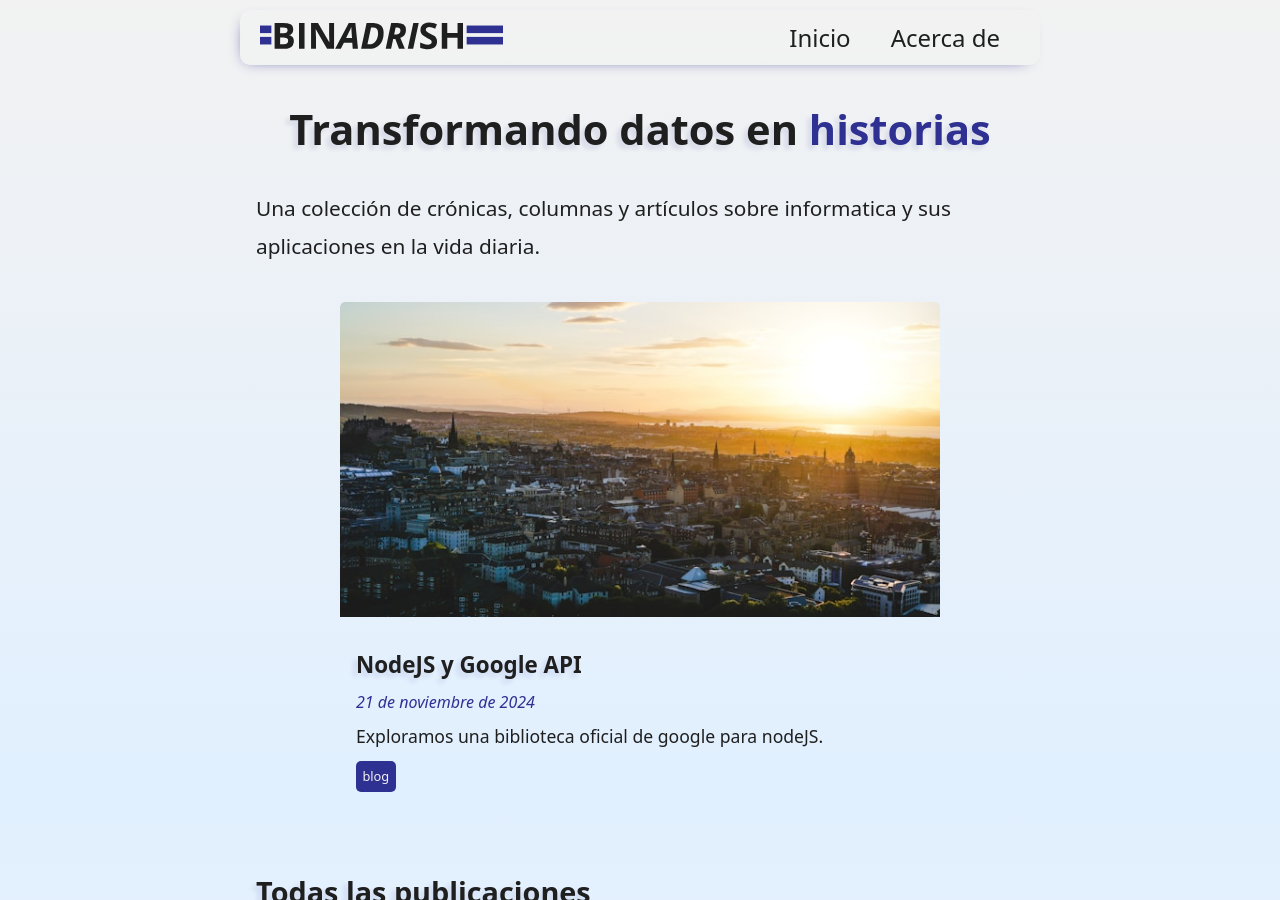
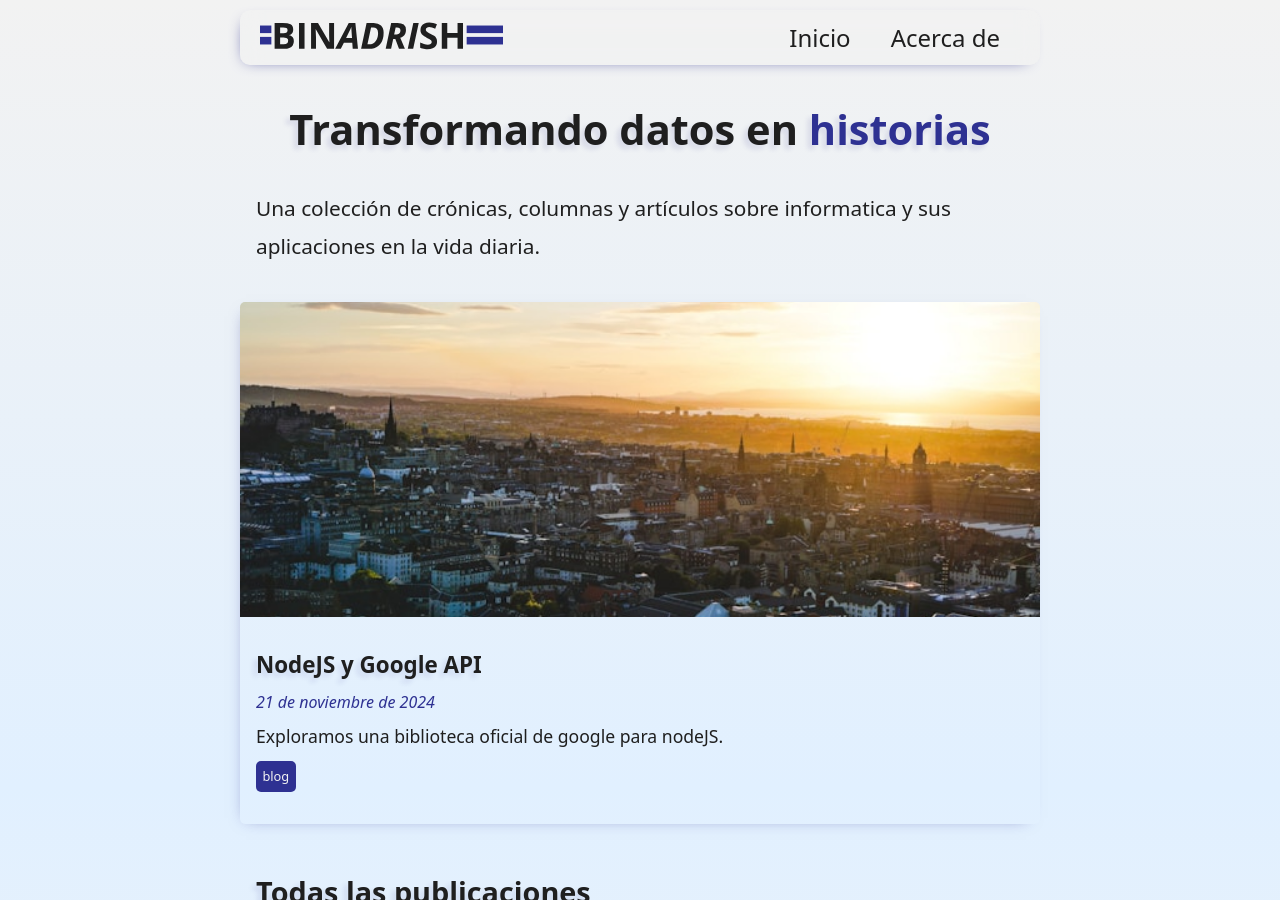
Before and after one commit to binadrish/binadrish.github.io, a Jekyll site: the page built from index.md, in a window 1280 px wide and 900 px high. Built offline with Jekyll 4.4.1, drawn with Linux system fonts in a browser that asks for light colours.

Commit message:
update 2.0

```diff
--- a/assets/css/style.css
+++ b/assets/css/style.css
@@ -261,7 +261,7 @@ footer{
 
 .personal-profile-right h1{
     margin-bottom: 20px;
-    font-size: clamp(1.8rem, 1vw + 0.7rem, 2rem);
+    font-size: clamp(1.8rem, 1vw + 1rem, 2rem);
 }
 
 .personal-profile-right p{
@@ -442,10 +442,10 @@ header h1{
     align-items: center;
     justify-content: center;
     width: 80%;
-    max-width: 600px;
+    max-width: 800px;
     margin-bottom: 2em;
     border-radius: 5px;
-    overflow: hidden;
+
 }
 .cover-link{
     display: flex;
@@ -506,7 +506,7 @@ header h1{
 
 }
 
-.cover-info-dates{
+.cover-info-date{
     display: flex;
     flex-direction: row;
     align-items: start;
--- a/index.md
+++ b/index.md
@@ -57,7 +57,7 @@ title: "Binadrish - Blog"
                                         <h2>{{ post.title }}</h2>
                                     </div>
                                     <div class="post-info-date">
-                                       <p><i><span>{% include fecha_es.html date=post.date %}</span></i></p>
+                                       <i><span>{% include fecha_es.html date=post.date %}</span></i>
                                     </div>
                                     <div class="post-info-tag">
                                         {% for cat in post.categories %}
```
